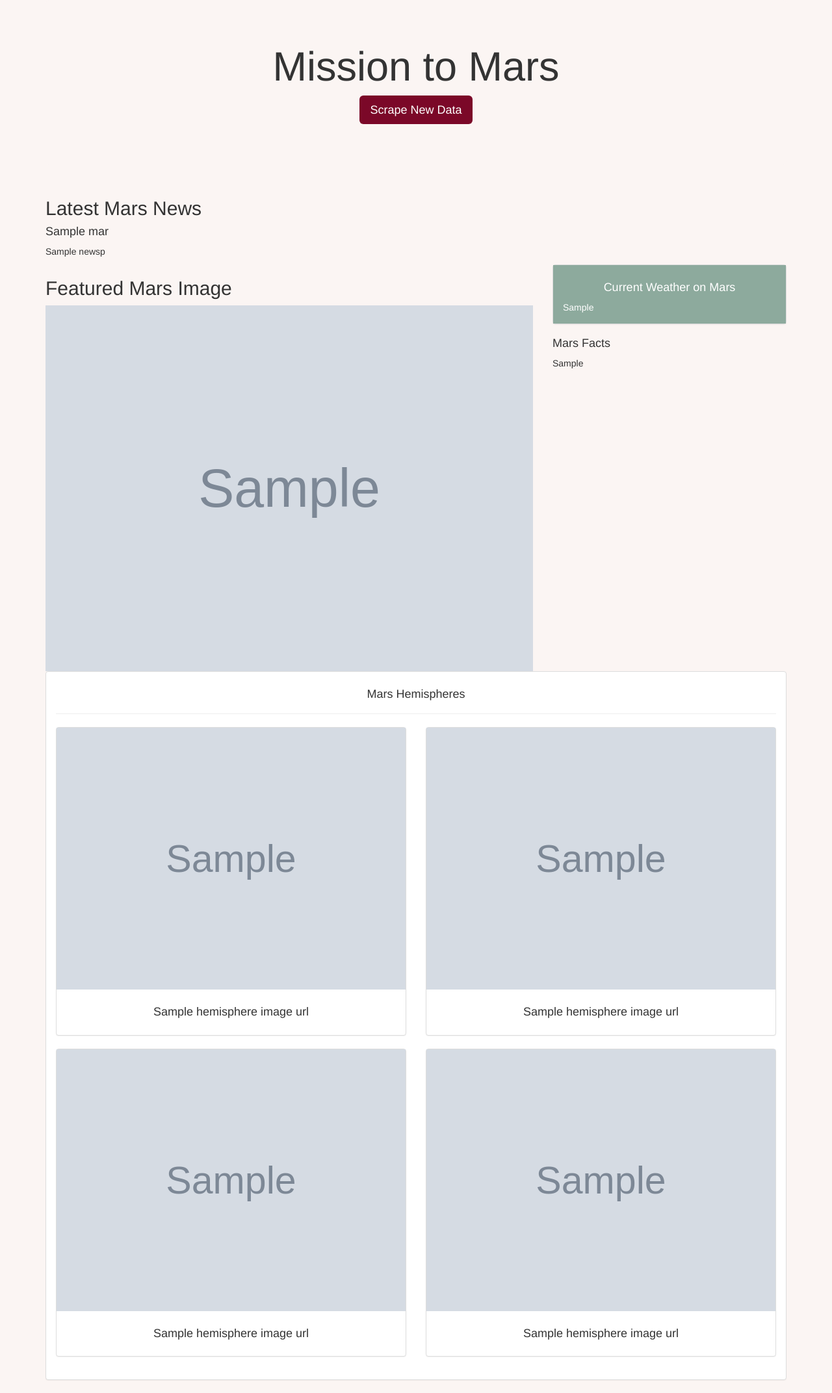
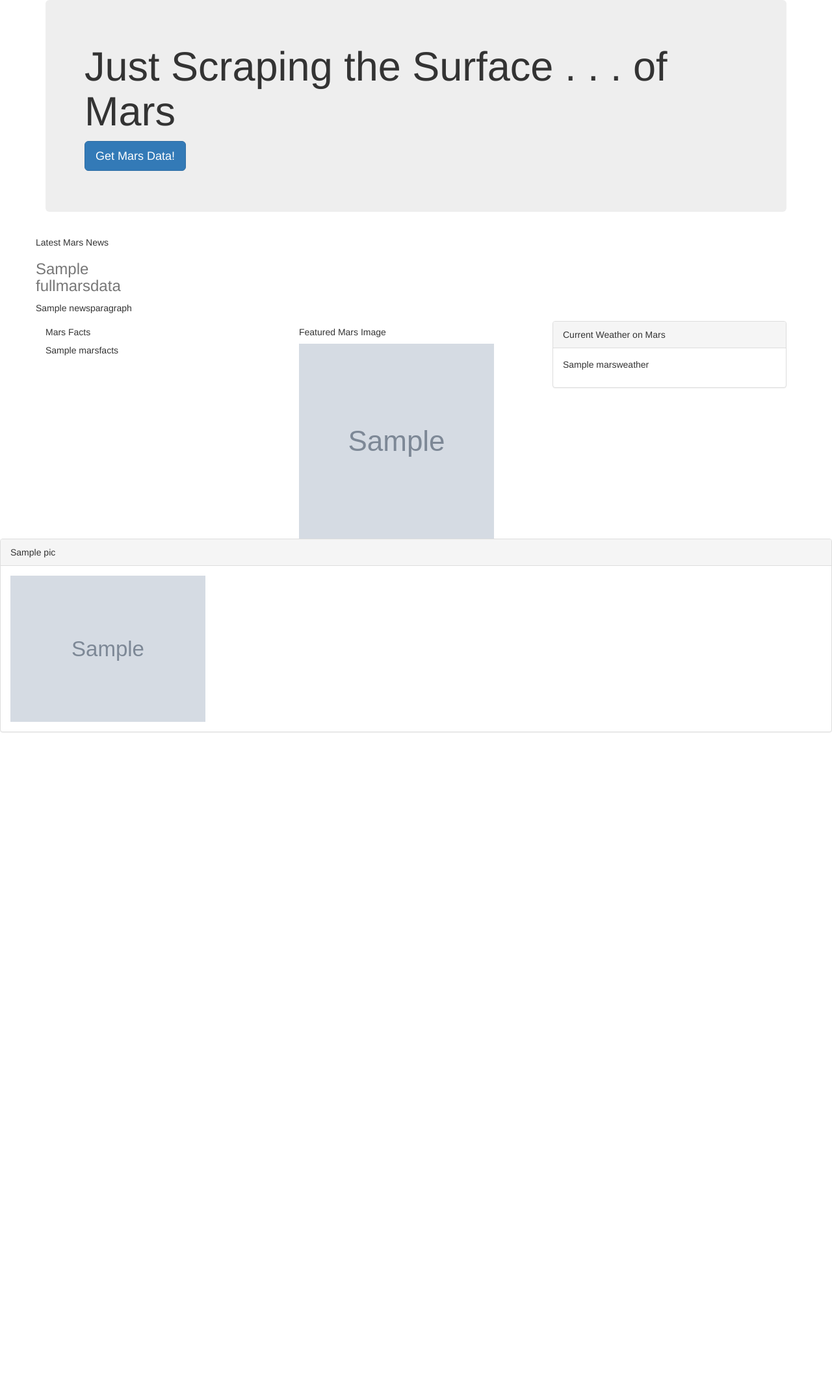
Before and after one commit to attila5287/DU_Coding_10_Python_MongoDB_Selenium, a Flask app: template templates/index.html in a window 1280 px wide. Shown: the whole page at 65% size. After the commit the page ends 1127 px from the top, so only its background shows below. Run offline with Flask 2, Linux system fonts and the light colour scheme; the template is opened without the code that fills it: most values are stand-ins (such as "Sample title", 1, 10 or a date in 2020); grey boxes marked "Sample" are stand-in pictures; some libraries are stand-ins or nearby versions.

Commit message:
Add files via upload

```diff
--- /dev/null
+++ b/__init__.py
@@ -0,0 +1,3 @@
+from flask import Flask
+
+app = Flask(__name__)
--- a/app.py
+++ b/app.py
@@ -1,30 +1,50 @@
-from flask import Flask, render_template, jsonify, redirect
+# import necessary libraries
+from flask import Flask, render_template, redirect
+from flask_pymongo import PyMongo
 import pymongo
-from flask_pymongo import PyMongo
 import scrape_mars
 
+# create instance of Flask app
 app = Flask(__name__)
 
-mongo = PyMongo(app)
+# Use flask_pymongo to set up mongo connection
+# app.config["MONGO_URI"] = "mongodb://localhost:27017/mars_app"
+# mongo = PyMongo(app)
 
+conn = 'mongodb://localhost:27017'
+client = pymongo.MongoClient(conn)
+db = client.mars_db
+
+# Or set inline
+# mongo = PyMongo(app, uri="mongodb://localhost:27017/weather_app")
+
+
+# create route that renders index.html template and finds documents from mongo
 @app.route("/")
-def index():
-    try:
-        mars_data = mongo.db.mars_data.find_one()
-        return render_template('index.html', mars_data=mars_data)
-    except:
-        return redirect("http://localhost:5000/scrape", code=302)
+def home():
 
-@app.route("/scrape")
-def scraped():
-    mars_data = mongo.db.mars_data
-    mars_data_scrape = scrape_mars.scrape()
-    mars_data.update(
-        {},
-        mars_data_scrape,
-        upsert=True
-    )
-    return redirect("http://localhost:5000/", code=302)
+    # Find data
+    fullmarsdata = db.collection.find_one()
+    print(fullmarsdata)
+
+    # return template and data
+    return render_template("index.html", fullmarsdata=fullmarsdata)
+
+
+# Route that will trigger scrape functions
+@app.route("/scrape/")
+def scrape():
+
+    # Run scraped functions
+    fullmarsdata = scrape_mars.scrape()
+
+    # Insert forecast into database
+    db.collection.drop()
+    db.collection.insert_one(fullmarsdata)
+
+    # Redirect back to home page
+    return redirect("/", code=302)
+
 
 if __name__ == "__main__":
     app.run(debug=True)
--- a/templates/index.html
+++ b/templates/index.html
@@ -1,105 +1,72 @@
 <!DOCTYPE html>
 <html lang="en">
+
 <head>
 	<meta charset="UTF-8">
 	<meta name="viewport" content="width=device-width, initial-scale=1.0">
 	<meta http-equiv="X-UA-Compatible" content="ie=edge">
-  <title>Mission to Mars</title>
-  <link rel="stylesheet" media="screen" href="https://netdna.bootstrapcdn.com/bootstrap/3.3.4/css/bootstrap.min.css">
-  <script src="https://code.jquery.com/jquery.js"></script>
-  <script src="https://netdna.bootstrapcdn.com/bootstrap/3.3.4/js/bootstrap.min.js"></script>
-  <style>
-    body, .jumbotron {background-color: #FBF5F3;}
-    .btn {
-      background-color: #7B0828;
-      border: none;
-    }
-    .weather {
-      background-color: #8DAA9D;
-      color: white;
-    }
-    .weather h4, .hemisphere-titles {
-      text-align: center;
-    }
-  </style>
+	<title>Document</title>
+	<link rel="stylesheet" href="https://maxcdn.bootstrapcdn.com/bootstrap/3.3.7/css/bootstrap.min.css">
 </head>
+
 <body>
+
 	<div class="container">
-    <div class="jumbotron text-center">
-      <h1>Mission to Mars </h1>
-      <p><a class="btn btn-primary btn-lg" href="/scrape" role="button">Scrape New Data</a></p>
+		<div class="jumbotron">
+			<h1>Just Scraping the Surface . . . of Mars </h1>
+			<p><a class="btn btn-primary btn-lg" href="/scrape" role="button">Get Mars Data!</a></p>
+
 		</div>
 
-    <!-- Mars Data -->
-    <div class="row" id="mars-data">
-      <div class="col-md-12 col-sm-12">
-        <h2 class="news">Latest Mars News</h2>
-        <h4 class="heading">{{mars_data.news_title}}</h4>
-        <p>{{mars_data.newsp}}</p>
-      </div>
-      <div class="col-md-8 col-sm-12">
-        <h2 class="featured-image">Featured Mars Image</h2>
-        <img src= {{ mars_data.featured_image_url }} height=auto width=750px>
-      </div>
-      <div class="col-md-4 col-sm-12">
-        <div class="panel panel-default">
-          <div class="panel-body weather">
-            <h4>Current Weather on Mars</h4>
-            {{ mars_data.mars_weather }}
-          </div>
-        </div>
-        <h4>Mars Facts</h4>
-        <p>{{ mars_data.mars_facts | safe }}</p>
-      </div>
-    </div>
-    <div class="panel panel-default">
-      <div class="panel-body">
-          <h4 id="hemisphere_title" style="text-align: center;">Mars Hemispheres</h4>
-          <hr>
 		<div class="row">
-            <div class="col-md-6 hemispheres">
-              <div class="panel panel-default">
-                  <div class="panel-header">
-                    <img src = {{ mars_data.hemisphere_image_urls[0].url_img}} width="100%">
-                  </div>
-                  <div class="panel-body hemisphere-titles">
-                    <h4>{{ mars_data.hemisphere_image_urls[0].title }}</h4>
+			<div class="card" style="width: 20rem;">
+				<div class="card-body">
+					<h5 class="card-title">Latest Mars News</h5>
+					<h3 class="card-subtitle mb-2 text-muted"> {{fullmarsdata.newstitle}} </h3>
+					<p class="card-text">{{ fullmarsdata.newsparagraph }}</p>
 				</div>
 			</div>
 		</div>
-            <div class="col-md-6 hemispheres">
+		<div class="row">
+			<div class="col-sm-4">
+				<h5 class="card-title">Mars Facts</h5>
+				{{fullmarsdata.marsfacts | safe}}
+			</div>
+
+			<div class="col-sm-4">
+				<h5 class="card-title">Featured Mars Image</h5>
+				<img src=" {{fullmarsdata.featuredimage}} " width="300" height="300">
+			</div>
+
+			<div class="col-sm-4">
 				<div class="panel panel-default">
-                  <div class="panel-header">
-                    <img src = {{ mars_data.hemisphere_image_urls[1].url_img}} width="100%">
-                  </div>
-                  <div class="panel-body hemisphere-titles">
-                    <h4>{{ mars_data.hemisphere_image_urls[1].title }}</h4>
+					<div class="panel-heading">Current Weather on Mars</div>
+					<div class="panel-body">
+						<p class="card-text"> {{fullmarsdata.marsweather}} </p>
 					</div>
 				</div>
-            </div>
-            <div class="col-md-6 hemispheres">
-              <div class="panel panel-default">
-                  <div class="panel-header">
-                    <img src = {{ mars_data.hemisphere_image_urls[2].url_img}} width="100%">
-                  </div>
-                  <div class="panel-body hemisphere-titles">
-                    <h4>{{ mars_data.hemisphere_image_urls[2].title }}</h4>
+
 			</div>
 		</div>
+
 	</div>
-            <div class="col-md-6 hemispheres">
+	{% for pics in fullmarsdata.marsdata %}
 	<div class="panel panel-default">
-                  <div class="panel-header">
-                    <img src = {{ mars_data.hemisphere_image_urls[3].url_img}} width="100%">
-                  </div>
-                  <div class="panel-body hemisphere-titles">
-                    <h4>{{ mars_data.hemisphere_image_urls[3].title }}</h4>
+		<div class="panel-heading">{{pics.title}}</div>
+		<div class="panel-body">
+			<img class="img-responsive" src="{{pics.img_url}}" width="300" height="300" class="img-rounded" id="Panel_Image">
 		</div>
 	</div>
+	{% endfor %}
+
 	</div>
-          </div>
-      </div>
-    </div>
-  </div>
+
 </body>
+<!-- "newstitle":title_text,
+        "newsparagraph":para_text,
+        "featuredimage":featured_image_url,
+        "marsfacts":html_table,
+        "marsweather":mars_weather,
+        "marsdata":mars_data -->
+
 </html>
```
Also changed, not shown: scrape_mars.py (+152 -96 lines), README.md. Lines whose indentation alone changed are shown as unchanged.
